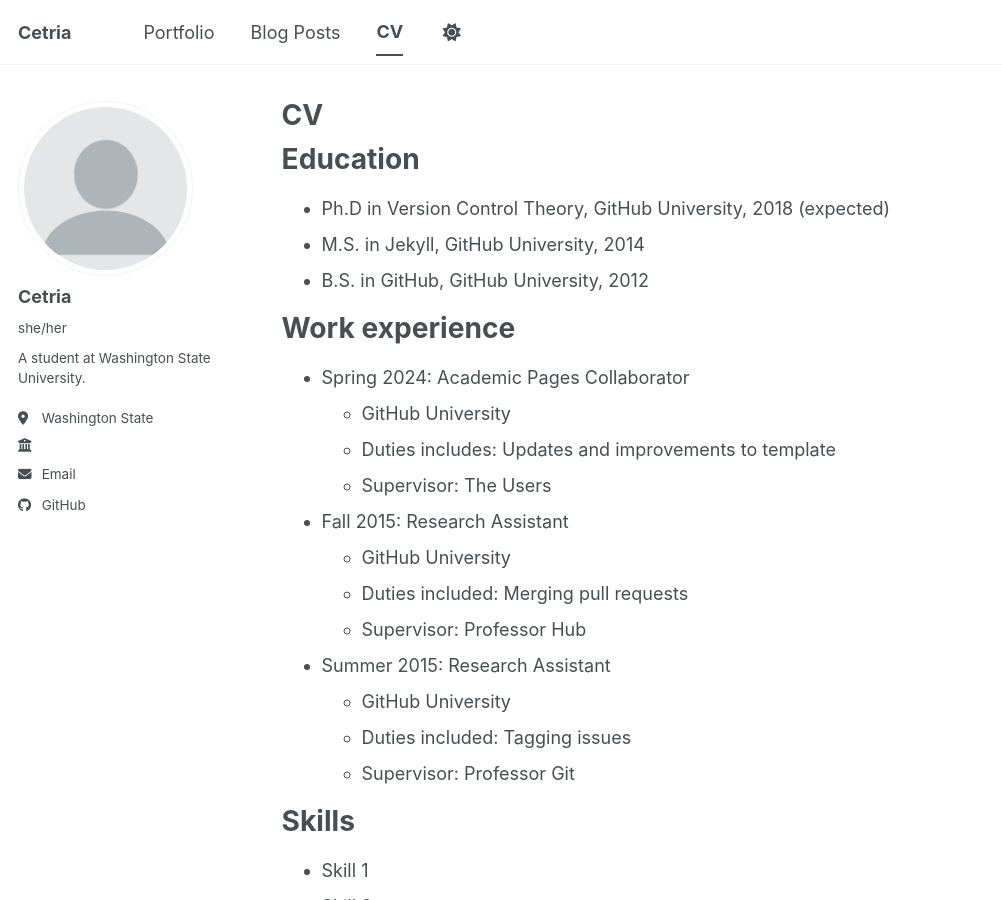
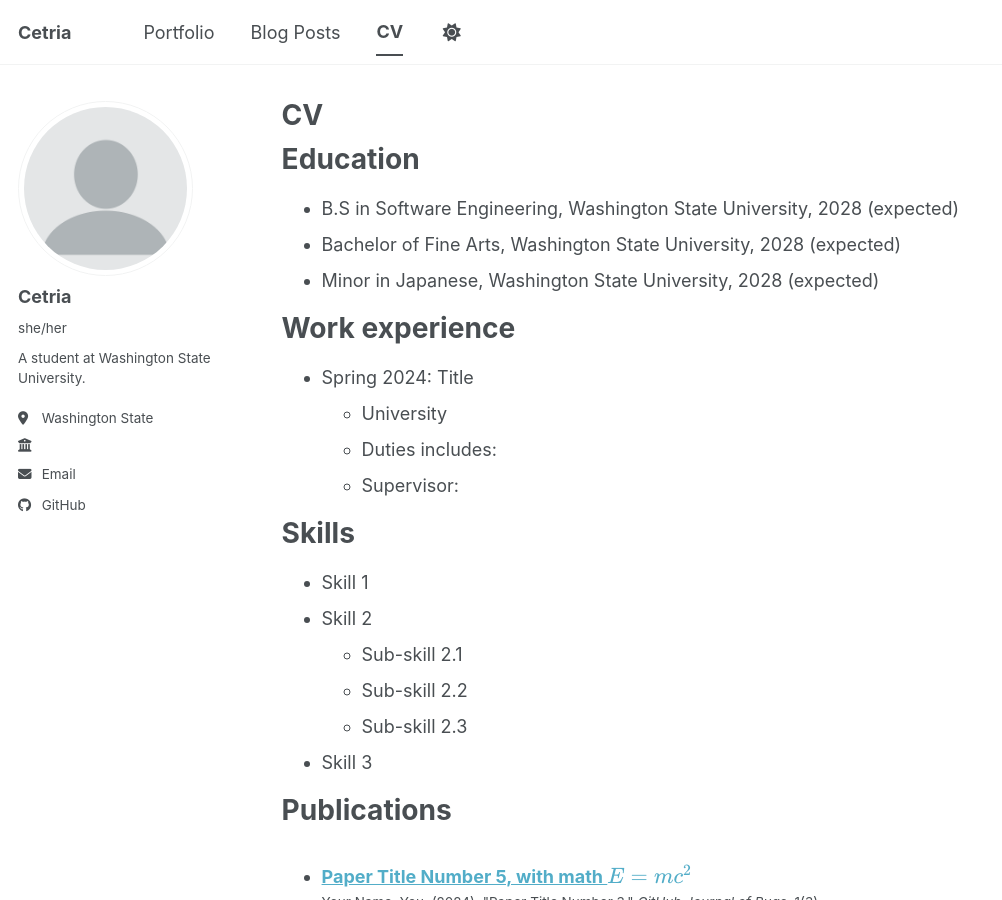
Before and after one commit to Cetria-1/cetria-1.github.io, a Jekyll site: the page built from _pages/cv.md, in a window 1280 px wide and 900 px high. Shown: the whole window, without its empty margins (0-1002 px from the left). Built offline with Jekyll 4.4.1, drawn with Linux system fonts in a browser that asks for light colours; a script bundle is joined from its source files by our own code; library files that are not in the unit come from our copies; some of the changed text lies outside the part shown.

Commit message:
Update cv.md

```diff
--- a/_pages/cv.md
+++ b/_pages/cv.md
@@ -11,26 +11,16 @@ redirect_from:
 
 Education
 ======
-* Ph.D in Version Control Theory, GitHub University, 2018 (expected)
-* M.S. in Jekyll, GitHub University, 2014
-* B.S. in GitHub, GitHub University, 2012
+* B.S in Software Engineering, Washington State University, 2028 (expected)
+* Bachelor of Fine Arts, Washington State University, 2028 (expected)
+* Minor in Japanese, Washington State University, 2028 (expected)
 
 Work experience
 ======
-* Spring 2024: Academic Pages Collaborator
-  * GitHub University
-  * Duties includes: Updates and improvements to template
-  * Supervisor: The Users
-
-* Fall 2015: Research Assistant
-  * GitHub University
-  * Duties included: Merging pull requests
-  * Supervisor: Professor Hub
-
-* Summer 2015: Research Assistant
-  * GitHub University
-  * Duties included: Tagging issues
-  * Supervisor: Professor Git
+* Spring 2024: Title
+  * University
+  * Duties includes:
+  * Supervisor:
 
 Skills
 ======
@@ -61,4 +51,4 @@ Teaching
 
 Service and leadership
 ======
-* Currently signed in to 43 different slack teams
+* Currently
```
